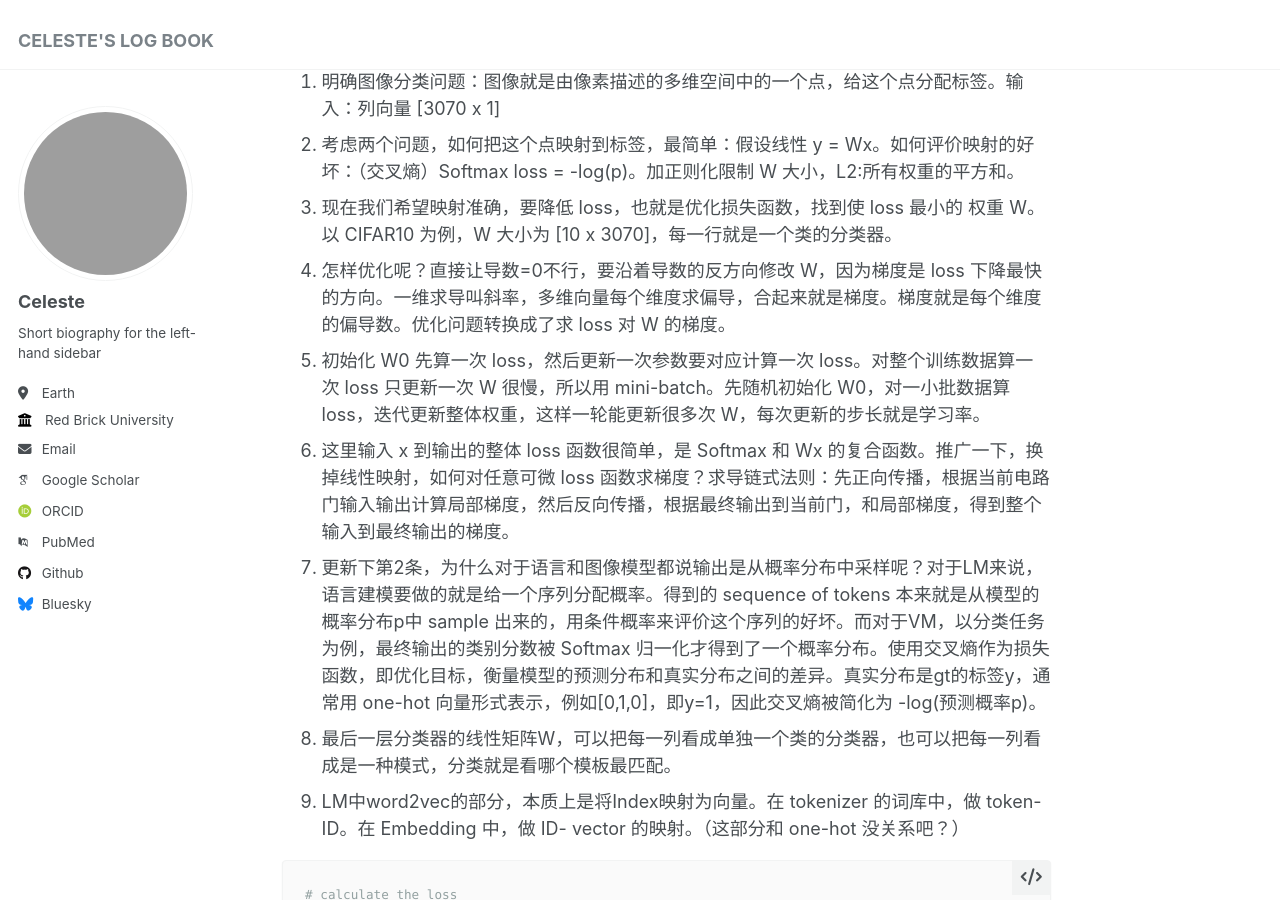
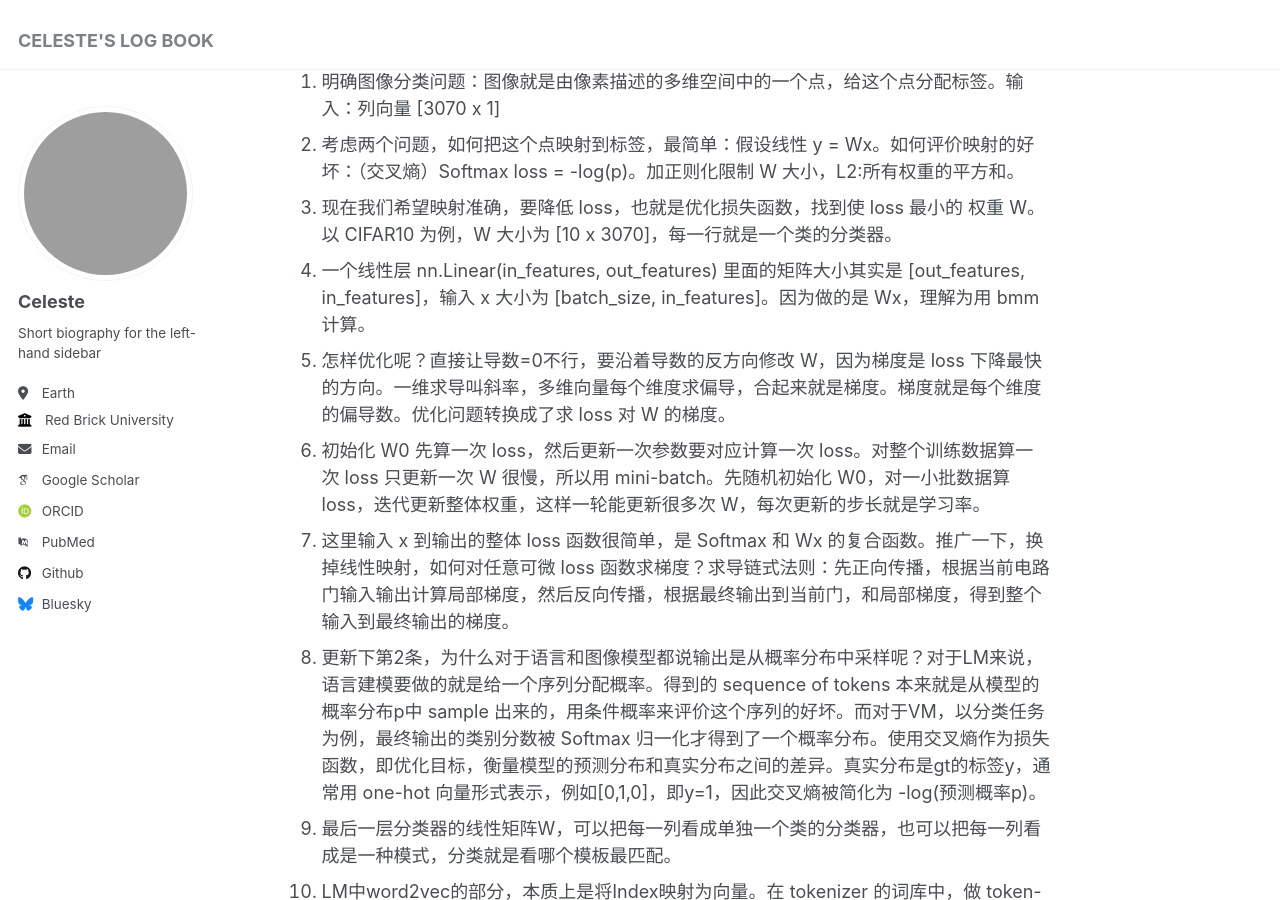
Before and after one commit to BUGERR/bugerr.github.io, a Jekyll site: the page built from _posts/2024-11-28-cs231n_4.md, in a window 1280 px wide and 900 px high, scrolled down 1406 px. Built offline with Jekyll 4.4.1, drawn with Linux system fonts in a browser that asks for light colours; some web fonts are replaced; grey boxes are pictures that could not be loaded.

Commit message:
Update 2024-11-28-cs231n_4.md

````diff
--- a/_posts/2024-11-28-cs231n_4.md
+++ b/_posts/2024-11-28-cs231n_4.md
@@ -32,12 +32,13 @@ tags:
 1. 明确图像分类问题：图像就是由像素描述的多维空间中的一个点，给这个点分配标签。输入：列向量 [3070 x 1]
 2. 考虑两个问题，如何把这个点映射到标签，最简单：假设线性 y = Wx。如何评价映射的好坏：（交叉熵）Softmax loss = -log(p)。加正则化限制 W 大小，L2:所有权重的平方和。
 3. 现在我们希望映射准确，要降低 loss，也就是优化损失函数，找到使 loss 最小的 权重 W。以 CIFAR10 为例，W 大小为 [10 x 3070]，每一行就是一个类的分类器。
-4. 怎样优化呢？直接让导数=0不行，要沿着导数的反方向修改 W，因为梯度是 loss 下降最快的方向。一维求导叫斜率，多维向量每个维度求偏导，合起来就是梯度。梯度就是每个维度的偏导数。优化问题转换成了求 loss 对 W 的梯度。
-5. 初始化 W0 先算一次 loss，然后更新一次参数要对应计算一次 loss。对整个训练数据算一次 loss 只更新一次 W 很慢，所以用 mini-batch。先随机初始化 W0，对一小批数据算 loss，迭代更新整体权重，这样一轮能更新很多次 W，每次更新的步长就是学习率。
-6. 这里输入 x 到输出的整体 loss 函数很简单，是 Softmax 和 Wx 的复合函数。推广一下，换掉线性映射，如何对任意可微 loss 函数求梯度？求导链式法则：先正向传播，根据当前电路门输入输出计算局部梯度，然后反向传播，根据最终输出到当前门，和局部梯度，得到整个 输入到最终输出的梯度。
-7. 更新下第2条，为什么对于语言和图像模型都说输出是从概率分布中采样呢？对于LM来说，语言建模要做的就是给一个序列分配概率。得到的 sequence of tokens 本来就是从模型的概率分布p中 sample 出来的，用条件概率来评价这个序列的好坏。而对于VM，以分类任务为例，最终输出的类别分数被 Softmax 归一化才得到了一个概率分布。使用交叉熵作为损失函数，即优化目标，衡量模型的预测分布和真实分布之间的差异。真实分布是gt的标签y，通常用 one-hot 向量形式表示，例如[0,1,0]，即y=1，因此交叉熵被简化为 -log(预测概率p)。
-8. 最后一层分类器的线性矩阵W，可以把每一列看成单独一个类的分类器，也可以把每一列看成是一种模式，分类就是看哪个模板最匹配。
-9. LM中word2vec的部分，本质上是将Index映射为向量。在 tokenizer 的词库中，做 token-ID。在 Embedding 中，做 ID- vector 的映射。（这部分和 one-hot 没关系吧？）
+4. 一个线性层 nn.Linear(in_features, out_features) 里面的矩阵大小其实是 [out_features, in_features]，输入 x 大小为 [batch_size, in_features]。因为做的是 Wx，理解为用 bmm 计算。
+5. 怎样优化呢？直接让导数=0不行，要沿着导数的反方向修改 W，因为梯度是 loss 下降最快的方向。一维求导叫斜率，多维向量每个维度求偏导，合起来就是梯度。梯度就是每个维度的偏导数。优化问题转换成了求 loss 对 W 的梯度。
+6. 初始化 W0 先算一次 loss，然后更新一次参数要对应计算一次 loss。对整个训练数据算一次 loss 只更新一次 W 很慢，所以用 mini-batch。先随机初始化 W0，对一小批数据算 loss，迭代更新整体权重，这样一轮能更新很多次 W，每次更新的步长就是学习率。
+7. 这里输入 x 到输出的整体 loss 函数很简单，是 Softmax 和 Wx 的复合函数。推广一下，换掉线性映射，如何对任意可微 loss 函数求梯度？求导链式法则：先正向传播，根据当前电路门输入输出计算局部梯度，然后反向传播，根据最终输出到当前门，和局部梯度，得到整个 输入到最终输出的梯度。
+8. 更新下第2条，为什么对于语言和图像模型都说输出是从概率分布中采样呢？对于LM来说，语言建模要做的就是给一个序列分配概率。得到的 sequence of tokens 本来就是从模型的概率分布p中 sample 出来的，用条件概率来评价这个序列的好坏。而对于VM，以分类任务为例，最终输出的类别分数被 Softmax 归一化才得到了一个概率分布。使用交叉熵作为损失函数，即优化目标，衡量模型的预测分布和真实分布之间的差异。真实分布是gt的标签y，通常用 one-hot 向量形式表示，例如[0,1,0]，即y=1，因此交叉熵被简化为 -log(预测概率p)。
+9. 最后一层分类器的线性矩阵W，可以把每一列看成单独一个类的分类器，也可以把每一列看成是一种模式，分类就是看哪个模板最匹配。
+10. LM中word2vec的部分，本质上是将Index映射为向量。在 tokenizer 的词库中，做 token-ID。在 Embedding 中，做 ID- vector 的映射。（这部分和 one-hot 没关系吧？）
 
 
 ``` python
````
